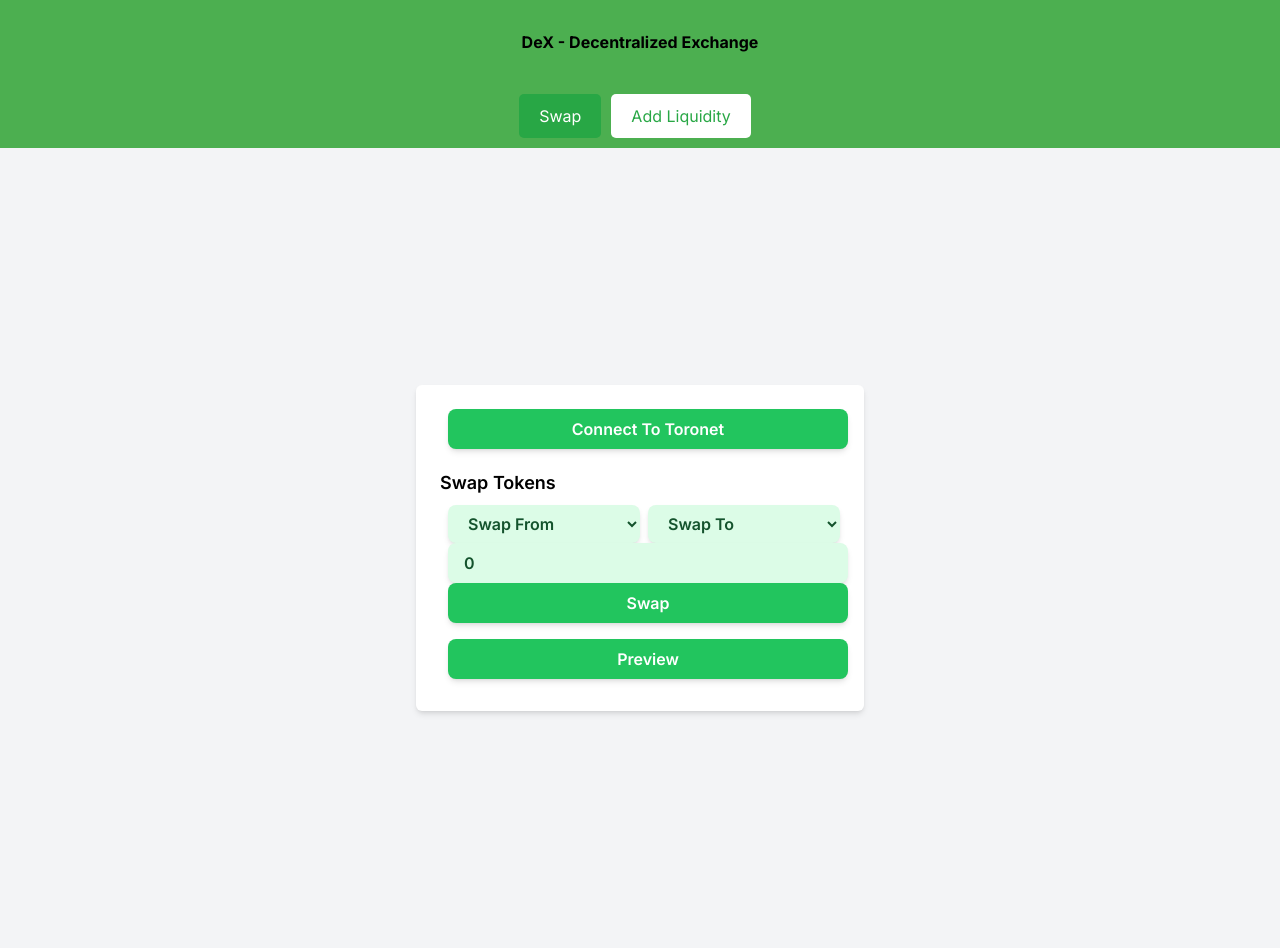
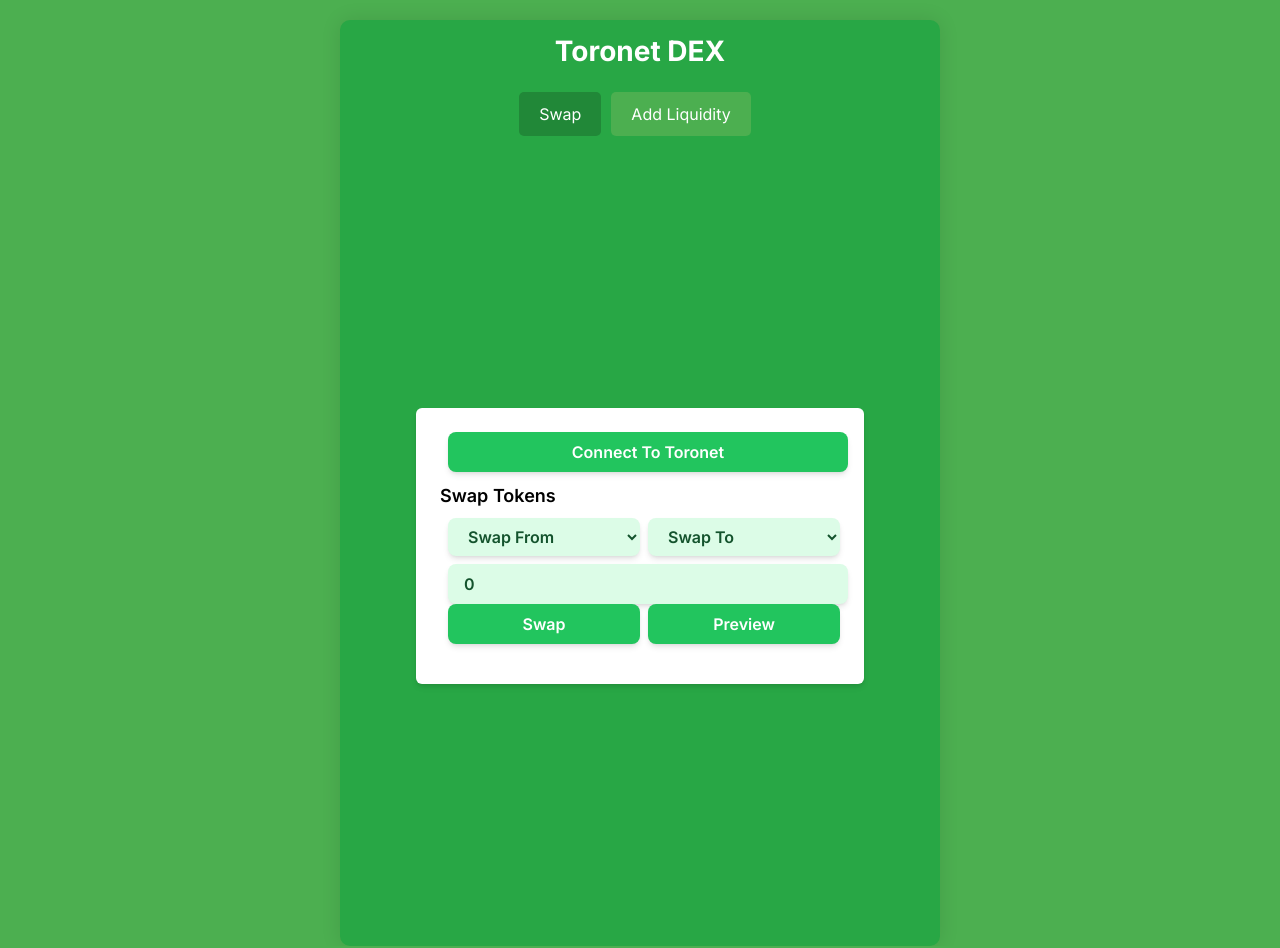
Before and after one commit to Toronet/DEX, a Next.js app: page / in a window 1280 px wide. Built offline with nearby package versions, Linux system fonts and the light colour scheme; no server answers.

Commit message:
Fixed error and success message handling for better user feedback

```diff
--- a/package.json
+++ b/package.json
@@ -10,6 +10,8 @@
     "tailwind:css": "tailwindcss build ./styles/index.css -o ./styles/tailwind.css"
   },
   "dependencies": {
+    "@material-ui/core": "^4.12.4",
+    "@material-ui/lab": "^4.0.0-alpha.61",
     "@types/node": "20.4.1",
     "@types/react": "18.2.14",
     "@types/react-dom": "18.2.6",
--- /dev/null
+++ b/src/app/Nav.css
@@ -0,0 +1,52 @@
+.container {
+    display: flex;
+    flex-direction: column;
+    align-items: center;
+    margin-top: 20px;
+    background-color: #28a745; /* Green background */
+    padding: 0; /* No padding */
+    border-radius: 10px; /* Rounded corners for the container */
+  }
+
+  .header {
+    font-weight: bold;
+    margin-top: 10px;
+    margin-bottom: 20px; /* Reduced margin for header */
+    font-size: 28px; /* Decreased font size for header */
+    color: #fff; /* White text color */
+  }
+
+  .buttonContainer {
+    display: flex;
+    justify-content: center;
+    margin-bottom: 10px;
+  }
+
+  .activeButton {
+    padding: 10px 20px;
+    background: #218838; /* Darker green for active button */
+    color: white;
+    text-decoration: none;
+    border-radius: 5px;
+    outline: none;
+    border: none;
+    cursor: pointer;
+    margin-right: 10px;
+  }
+
+  .inactiveButton {
+    padding: 10px 20px;
+    background: #4caf50; /* Lighter green for inactive button */
+    color: white;
+    text-decoration: none;
+    border-radius: 5px;
+    outline: none;
+    border: none;
+    cursor: pointer;
+    margin-right: 10px;
+  }
+
+  .pageContainer {
+    width: 100%;
+    padding: 0; /* No padding */
+  }
--- a/src/app/Nav.tsx
+++ b/src/app/Nav.tsx
@@ -3,6 +3,7 @@
 import React, { useState } from 'react';
 import AddLiquidity from './addLiquidity';
 import HomePage from './swapPage';
+import './Nav.css'; // Import CSS file for styling
 
 const Navigation = () => {
   const [showAddLiquidity, setShowAddLiquidity] = useState(false);
@@ -19,23 +20,23 @@ const Navigation = () => {
   };
 
   return (
-    <div style={styles.container}>
-      <h1 style={styles.header}>DeX - Decentralized Exchange</h1>
-      <div style={styles.buttonContainer}>
+    <div className="container">
+      <h1 className="header">Toronet DEX</h1>
+      <div className="buttonContainer">
         <button
           onClick={toggleSwap}
-          style={showSwap ? styles.activeButton : styles.inactiveButton}
+          className={showSwap ? 'activeButton' : 'inactiveButton'}
         >
           Swap
         </button>
         <button
           onClick={toggleAddLiquidity}
-          style={showAddLiquidity ? styles.activeButton : styles.inactiveButton}
+          className={showAddLiquidity ? 'activeButton' : 'inactiveButton'}
         >
           Add Liquidity
         </button>
       </div>
-      <div style={styles.pageContainer}>
+      <div className="pageContainer">
         {showSwap && <HomePage />}
         {showAddLiquidity && <AddLiquidity />}
       </div>
@@ -43,49 +44,4 @@ const Navigation = () => {
   );
 };
 
-const styles = {
-  container: {
-    display: 'flex',
-    flexDirection: 'column',
-    alignItems: 'center',
-    marginTop: '20px', // Adjust vertical spacing
-  },
-  header: {
-    fontWeight: 'bold', // Make header text bold
-    marginTop: '10px', // Adjust header margin top
-    marginBottom:'40px'
-  },
-  buttonContainer: {
-    display: 'flex',
-    justifyContent: 'center', // Center buttons horizontally
-    marginBottom: '5px', // Reduce space below button container
-  },
-  activeButton: {
-    padding: '10px 20px',
-    background: '#28a745',
-    color: 'white',
-    textDecoration: 'none',
-    borderRadius: '5px',
-    outline: 'none',
-    border: 'none',
-    cursor: 'pointer',
-    marginRight: '10px', // Space between buttons
-  },
-  inactiveButton: {
-    padding: '10px 20px',
-    background: 'white',
-    color: '#28a745',
-    textDecoration: 'none',
-    borderRadius: '5px',
-    outline: 'none',
-    border: 'none',
-    cursor: 'pointer',
-    marginRight: '10px', // Space between buttons
-  },
-  pageContainer: {
-    width: '100%', // Full width for content
-    marginTop: '5px', // Reduce space between buttons and content
-  },
-};
-
 export default Navigation;
--- a/src/app/addLiquidity.tsx
+++ b/src/app/addLiquidity.tsx
@@ -1,19 +1,22 @@
 "use client";
-import React, { useState ,useRef} from "react";
-import { tokenAddresses, tokenAPIName, DEX_ADDRESS, Toronet_Dex_Address, Toronet_URI,Toronet_Dex_ABI } from "./constants";
-
+import React, { useState, useRef } from "react";
+import { tokenAddresses, tokenAPIName, DEX_ADDRESS, Toronet_Dex_Address, Toronet_URI, Toronet_Dex_ABI } from "./constants";
 import { ethers } from "ethers";
+import { Snackbar, Slide, SnackbarContent, SlideProps } from "@material-ui/core";
 
 type TokenKeys = keyof typeof tokenAddresses;
 type APInames = keyof typeof tokenAPIName;
 
-const rpcURL = 'https://testnet.toronet.org/rpc/'
-  const provider = new ethers.providers.JsonRpcProvider(rpcURL)
+const rpcURL = 'https://testnet.toronet.org/rpc/';
+const provider = new ethers.providers.JsonRpcProvider(rpcURL);
 
 const erc20Abi = [
   "function balanceOf(address owner) view returns (uint256)"
 ];
 
+function SlideTransition(props: React.JSX.IntrinsicAttributes & SlideProps) {
+  return <Slide {...props} direction="left" />;
+}
 
 const AddLiquidity = () => {
   const [userAddress, setUserAddress] = useState("");
@@ -26,16 +29,14 @@ const AddLiquidity = () => {
   const [shortAddress, setShortAddress] = useState("");
   const [isConnected, setIsConnected] = useState(false);
   const connectButtonRef = useRef<HTMLButtonElement>(null);
-
-
-
-
-
-
+  const [errorMessage, setErrorMessage] = useState<string | null>(null);
+  const [successMessage, setSuccessMessage] = useState<string | null>(null);
+  const [openSnackbar, setOpenSnackbar] = useState(false);
+  const [snackbarMessage, setSnackbarMessage] = useState("");
 
   const connectToroWallet = async () => {
     const walletAddress = prompt("Enter Wallet Address:");
-  const  password = prompt("Enter Password:");
+    const password = prompt("Enter Password:");
     if (!walletAddress || !password) {
       alert("Please enter both Wallet Address and Password.");
       return;
@@ -60,7 +61,7 @@ const AddLiquidity = () => {
       }
 
       const data = await response.json();
-     console.log(data.result)
+      console.log(data.result);
 
       if (data.result) {
         // Save password and user address to localStorage
@@ -68,7 +69,7 @@ const AddLiquidity = () => {
         localStorage.setItem('toroWalletAddress', walletAddress);
 
         setUserAddress(walletAddress);
-       setPassword(password)
+        setPassword(password);
         setIsConnected(true);
         const shortAddr = `${walletAddress.substring(0, 6)}...${walletAddress.substring(walletAddress.length - 4)}`;
         setShortAddress(shortAddr);
@@ -85,32 +86,22 @@ const AddLiquidity = () => {
     }
   };
 
-
-
-
-
-
-
   function getApiUrl(apiName1: string) {
     return `https://testnet.toronet.org/api/currency/${apiName1}/cl`;
   }
 
-
-  async function isPairCreated(token1:string, token2:string,) {
+  async function isPairCreated(token1: string, token2: string) {
     let apiName1 = tokenAPIName[addLiquidityToken1 as APInames];
     let apiName2 = tokenAPIName[addLiquidityToken2 as APInames];
     const contract = new ethers.Contract(Toronet_Dex_Address, Toronet_Dex_ABI, provider);
     const isCreated = await contract.isPairCreated(token1, token2);
 
     return isCreated;
-
-
   }
-
 
   async function getBalance(address: string) {
     try {
-      let tokenAddress= tokenAddresses[addLiquidityToken1 as TokenKeys];
+      let tokenAddress = tokenAddresses[addLiquidityToken1 as TokenKeys];
 
       // Create a new contract instance with the ERC-20 token address and ABI
       const tokenContract = new ethers.Contract(tokenAddress, erc20Abi, provider);
@@ -121,7 +112,6 @@ const AddLiquidity = () => {
       // Convert the balance from Wei to Ether (assuming the token has 18 decimals)
       const balanceInEther = ethers.utils.formatUnits(balance, 18);
 
-
       return balanceInEther;
 
     } catch (error) {
@@ -129,7 +119,6 @@ const AddLiquidity = () => {
       throw error;
     }
   }
-
 
   async function addAllTokensToLiquidty() {
     let amount1 = addLiquidityAmount1 * 1e18;
@@ -140,9 +129,6 @@ const AddLiquidity = () => {
     let apiName2 = tokenAPIName[addLiquidityToken1 as APInames];
 
     try {
-
-
-
       let argument_addLiquidity = `${token1}|${token2}|${amount1}|${amount2}`;
       const response = await fetch('https://testnet.toronet.org/api/keystore/', {
         method: 'POST',
@@ -167,9 +153,12 @@ const AddLiquidity = () => {
         if (data.status === true) {
           console.log("Function call successful");
           setTxnStatus('Success');
+          setSnackbarMessage('Transaction successful!');
+          setOpenSnackbar(true);
         } else {
           console.error("Function call failed");
-          alert(`Failed to add ${apiName2} and ${apiName1} to the liquidity pool`);
+          setSnackbarMessage(`Failed to add ${apiName2} and ${apiName1} to the liquidity pool`);
+          setOpenSnackbar(true);
         }
       } else {
         if (response.status === 204 || response.status === 200) {
@@ -179,6 +168,8 @@ const AddLiquidity = () => {
       }
     } catch (error) {
       console.error('Error:', error);
+      setSnackbarMessage(`Failed to add ${apiName2} and ${apiName1} to the liquidity pool`);
+      setOpenSnackbar(true);
       return;
     }
   }
@@ -212,7 +203,8 @@ const AddLiquidity = () => {
           addAllTokensToLiquidty();
         } else {
           console.error("Function call failed");
-          alert(`Failed to add ${apiName1} and ${tokenAddresses[addLiquidityToken2 as TokenKeys]} to the liquidity pool`);
+          setSnackbarMessage(`Failed to add ${apiName1} and ${tokenAddresses[addLiquidityToken2 as TokenKeys]} to the liquidity pool`);
+          setOpenSnackbar(true);
         }
       } else {
         if (response.status === 204 || response.status === 200) {
@@ -222,31 +214,24 @@ const AddLiquidity = () => {
       }
     } catch (error) {
       console.error('Error:', error);
+      setSnackbarMessage(`Failed to add ${apiName1} and ${tokenAddresses[addLiquidityToken2 as TokenKeys]} to the liquidity pool`);
+      setOpenSnackbar(true);
       return;
     }
   }
 
-
-
-
-
-
-  const addLiquidity = async () => {  // check if pair as been created
+  const addLiquidity = async () => {
+    // check if pair has been created
     let amount1 = addLiquidityAmount1 * 1e18;
     let apiName1 = tokenAPIName[addLiquidityToken1 as APInames];
     let apiName2 = tokenAPIName[addLiquidityToken2 as APInames];
     let token1 = tokenAddresses[addLiquidityToken1 as TokenKeys];
     let token2 = tokenAddresses[addLiquidityToken2 as TokenKeys];
 
-    const iscreated =await isPairCreated(token1,token2);
+    const iscreated = await isPairCreated(token1, token2);
 
-
-    if ( iscreated && (await getBalance(userAddress)).toString() >=   (addLiquidityAmount1).toString() && (await getBalance(userAddress)).toString() >=   (addLiquidityAmount2).toString() )
-
-      {
+    if (iscreated && (await getBalance(userAddress)).toString() >= (addLiquidityAmount1).toString() && (await getBalance(userAddress)).toString() >= (addLiquidityAmount2).toString()) {
       try {
-
-
         const response = await fetch(getApiUrl(apiName1), {
           method: 'POST',
           headers: {
@@ -271,7 +256,8 @@ const AddLiquidity = () => {
             addSecondToToLiquidity();
           } else {
             console.error("Function call failed");
-          alert(`Failed to add ${apiName1} to the liquidity pool`);
+            setSnackbarMessage(`Failed to add ${apiName1} to the liquidity pool`);
+            setOpenSnackbar(true);
           }
         } else {
           if (response.status === 204 || response.status === 200) {
@@ -279,27 +265,29 @@ const AddLiquidity = () => {
           }
           throw new Error(`HTTP error! Status: ${response.status}`);
         }
-   // }
       } catch (error) {
         console.error('Error:', error);
+        setSnackbarMessage(`Error while Adding Liquidity}`);
+        setOpenSnackbar(true);
         return;
       }
-
-  } else{
-    if(!iscreated){
-      alert(" Insufficient Funds")
-    }
-    else{
-      alert(" Pair Is Not Available")
+    } else {
+      if (!iscreated) {
+        setSnackbarMessage("Pair is not available");
+        setOpenSnackbar(true);
+      } else {
+        setSnackbarMessage("Insufficient funds");
+        setOpenSnackbar(true);
       }
     }
   }
 
+  const handleCloseSnackbar = () => {
+    setOpenSnackbar(false);
+  };
+
   return (
-
-
     <div className="max-w-md mx-auto bg-white p-6 rounded-lg shadow-md">
-
       <div style={{ marginBottom: '20px' }}>
         <button
           onClick={connectToroWallet}
@@ -362,8 +350,7 @@ const AddLiquidity = () => {
           type="number"
           value={addLiquidityAmount2}
           onChange={(e) => setAddLiquidityAmount2(parseInt(e.target.value))}
-          className="w-full py-2 px-3 bg-gray-100 border border-gray-300 rounded-md focus:
-outline-none focus:ring-2 focus:ring-green-400 focus:border-transparent"
+          className="w-full py-2 px-3 bg-gray-100 border border-gray-300 rounded-md focus:outline-none focus:ring-2 focus:ring-green-400 focus:border-transparent"
           placeholder="Enter Amount 2"
         />
       </div>
@@ -373,11 +360,20 @@ outline-none focus:ring-2 focus:ring-green-400 focus:border-transparent"
       >
         Add Liquidity
       </button>
-      {txnStatus && (
-        <p className="mt-4 text-sm text-center text-gray-700">
-          Transaction Status: {txnStatus}
-        </p>
-      )}
+
+      <Snackbar
+        open={openSnackbar}
+        onClose={handleCloseSnackbar}
+        TransitionComponent={SlideTransition}
+        autoHideDuration={6000}
+      >
+        <SnackbarContent
+          message={snackbarMessage}
+          style={{
+            backgroundColor: txnStatus === 'Success' ? 'green' : 'red',
+          }}
+        />
+      </Snackbar>
     </div>
   );
 };
--- a/src/app/swapPage.tsx
+++ b/src/app/swapPage.tsx
@@ -7,11 +7,15 @@ import React, { useState, useEffect, useRef } from "react";
 import { Toronet_Dex_Address, Toronet_Dex_ABI , Toronet_URI,tokenAddresses, tokenAPIName, DEX_ADDRESS,DEX_PASSWORD} from "./constants";
 
 import { ethers } from "ethers";
+import { Snackbar, Slide, SnackbarContent, SlideProps } from "@material-ui/core";
 
 type TokenKeys = keyof typeof tokenAddresses;
 type  APInames = keyof typeof tokenAPIName;
 
 
+function SlideTransition(props: React.JSX.IntrinsicAttributes & SlideProps) {
+  return <Slide {...props} direction="left" />;
+}
 
 export default function HomePage() {
 
@@ -40,6 +44,8 @@ const [txnStatus, setTxnStatus] = useState<string | null>(null);
   const [swapFromToken, setSwapFromToken] = useState<string>(""); // Initialize with empty string
   const [swapToToken, setSwapToToken] = useState<string>(""); // Initialize with empty string
   const [selectedWallet, setSelectedWallet] = useState<string | null>(null); // Track selected wallet
+  const [openSnackbar, setOpenSnackbar] = useState(false);
+  const [snackbarMessage, setSnackbarMessage] = useState("");
 
 
   useEffect(() => {
@@ -69,7 +75,9 @@ const connectToroWallet = async () => {
    const walletAddress = prompt("Enter Wallet Address:");
  const  password = prompt("Enter Password:");
   if (!walletAddress || !password) {
-    alert("Please enter both Wallet Address and Password.");
+
+    setSnackbarMessage(`Please enter both Wallet Address and Password.`);
+    setOpenSnackbar(true);
     return;
   }
   const messageToSign = "Signature";
@@ -107,13 +115,19 @@ const connectToroWallet = async () => {
       if (connectButtonRef.current) {
         connectButtonRef.current.innerHTML = `Connected: ${shortAddr}`;
       }
-      alert("Connected successfully!");
+
+      setSnackbarMessage(`Connected successfully!`);
+      setTxnStatus('Success');
+      setOpenSnackbar(true);
     } else {
-      alert("Connection failed. Please check your Wallet Address and Password.");
+
+    setSnackbarMessage(`Connection failed. Please check your Wallet Address and Password..`);
+    setOpenSnackbar(true);
     }
   } catch (error) {
     console.error('Error connecting to Toro Wallet:', error);
-    alert("Toronet Address Or Password is Incorrect. Please try again later.");
+    setSnackbarMessage(`Connection failed. Please check your Wallet Address and Password..`);
+    setOpenSnackbar(true);
   }
 };
 
@@ -130,6 +144,7 @@ function getApiUrl( apiName1: string) {
 let token1 = tokenAddresses[swapFromToken as TokenKeys];
 let token2 = tokenAddresses[swapToToken as TokenKeys];
 let apiName1 =  tokenAPIName[swapToToken as APInames];
+let apiName2 =  tokenAPIName[swapFromToken as APInames];
 // now let's get the DEx amount
 const amountPreview = await contract.getAmountOut(token1,token2,amount)
 console.log(amountPreview.toString())
@@ -182,11 +197,14 @@ try{
 
       if (data.result === true) {
           console.log("Function call successful");
-           setTxnStatus('Success');
+
            updateSwapTokenInContract()
       } else {
           console.error("Function call failed");
-          alert (`Failed To swap ${token1} with ${token2} `)
+
+
+          setSnackbarMessage(`Failed To swap ${apiName1}    with   ${apiName2}`);
+      setOpenSnackbar(true);
 
 
       }
@@ -235,6 +253,7 @@ let amount = ((swapAmount+ 0.05 * swapAmount)); // 5% fee
 let token1 = tokenAddresses[swapFromToken as TokenKeys];
 let token2 = tokenAddresses[swapToToken as TokenKeys];
 let apiName1 =  tokenAPIName[swapFromToken as APInames];
+let apiName2= tokenAPIName[swapToToken as APInames];
 
 
 try{
@@ -286,12 +305,14 @@ try{
 
       if (data.result === true) {
           console.log("Function call successful");
-           setTxnStatus('Success');
+
            updateSwapTokenInContract();
 
       } else {
           console.error("Function call failed");
-          alert (`Failed To swap ${token1} with ${token2} `)
+
+          setSnackbarMessage(`Failed To swap ${apiName1}    with   ${apiName2}`);
+          setOpenSnackbar(true);
 
 
       }
@@ -311,6 +332,7 @@ try{
     let token1 = tokenAddresses[swapFromToken as TokenKeys];
     let token2 = tokenAddresses[swapToToken as TokenKeys];
     let apiName1 =  tokenAPIName[swapFromToken as APInames];
+    let apiName2 = tokenAPIName[swapToToken as APInames];
 
 
     {
@@ -366,11 +388,16 @@ try{
   .then(data => {
       // Check the response data for success
       if (data.status === true) {
-        setTxnStatus('Success');
+
           console.log("Function call successful");
+          setSnackbarMessage(`Successfully  Swap ${apiName1}    with   ${apiName2}`);
+          setTxnStatus('Success')
+          setOpenSnackbar(true);
 
       } else {
           console.error("Function call failed");
+          setSnackbarMessage(`Failed To swap ${apiName1}    with   ${apiName2}`);
+          setOpenSnackbar(true);
 
 
       }
@@ -382,9 +409,13 @@ try{
   });
 
   }
-  setTxnStatus('Success');
+
 
 }
+
+const handleCloseSnackbar = () => {
+  setOpenSnackbar(false);
+};
 
 
 const previewAmount = async () => {
@@ -423,11 +454,10 @@ const previewAmount = async () => {
 
 
   return (
-    <div className="min-h-screen flex items-center justify-center bg-gray-100 dark:bg-gray-800 dark:text-white">
+
+    <div className="min-h-screen flex items-center justify-center bg-gray-10 dark:bg-gray-30 dark:text-white">
       <div className="p-6 shadow-md bg-white dark:bg-gray-700 rounded-md w-full max-w-md">
-
-
-      <div style={{ marginBottom: '20px' }}>
+        <div style={{ marginBottom: '10px' }}>
           <button
             onClick={connectToroWallet}
             className="w-full py-2 px-4 bg-green-500 hover:bg-green-600 text-white font-semibold rounded-lg shadow-md focus:outline-none focus:ring-2 focus:ring-green-400 focus:ring-opacity-75 ml-2"
@@ -436,11 +466,9 @@ const previewAmount = async () => {
           </button>
         </div>
 
-
-
         <div className="mb-4">
           <h2 className="text-lg font-semibold mb-2">Swap Tokens</h2>
-          <div className="flex justify-between">
+          <div className="flex justify-between mb-2">
             <select
               value={swapFromToken}
               onChange={(e) => setSwapFromToken(e.target.value)}
@@ -477,6 +505,7 @@ const previewAmount = async () => {
               <option value="ASPR">ASPR</option>
             </select>
           </div>
+
           <input
             type="number"
             value={swapAmount}
@@ -484,13 +513,14 @@ const previewAmount = async () => {
             className="w-full py-2 px-4 bg-green-100 hover:bg-green-200 text-green-900 font-semibold rounded-lg shadow-md focus:outline-none focus:ring-2 focus:ring-green-400 focus:ring-opacity-75 ml-2"
             placeholder="Enter Amount to Swap"
           />
+
+          <div className="flex justify-between">
             <button
               onClick={swapToken}
               className="w-full py-2 px-4 bg-green-500 hover:bg-green-600 text-white font-semibold rounded-lg shadow-md focus:outline-none focus:ring-2 focus:ring-green-400 focus:ring-opacity-75 ml-2"
             >
               Swap
             </button>
-        </div>
 
             <button
               onClick={previewAmount}
@@ -498,17 +528,26 @@ const previewAmount = async () => {
             >
               Preview
             </button>
-          <p className="text-center mt-2"> {estimatedTokenShares}</p>
+          </div>
 
+          <p className="text-center mt-2">{estimatedTokenShares}</p>
+        </div>
 
-          {/* Success and Error Messages */}
-          <div ref={successMessageRef} className="fixed top-0 left-0 w-full bg-green-500 text-white p-4 rounded-md text-center mb-4" style={{ display: 'none' }}>
-        Transaction Successful 🎉🎊!
-        </div>
-        <div ref={errorMessageRef} className="fixed top-0 left-0 w-full bg-red-500 text-white p-4 rounded-md text-center mb-4" style={{ display: 'none' }}>
-          Transacttion Reverted ❌🟥.
-        </div>
+        <Snackbar
+          open={openSnackbar}
+          onClose={handleCloseSnackbar}
+          TransitionComponent={SlideTransition}
+          autoHideDuration={6000}
+        >
+          <SnackbarContent
+            message={snackbarMessage}
+            style={{
+              backgroundColor: txnStatus === 'Success' ? 'green' : 'red',
+            }}
+          />
+        </Snackbar>
       </div>
     </div>
   );
+
   }
```
Also changed, not shown: 1 other file (tests, documents, lock files or other folders). Lines whose indentation alone changed are shown as unchanged.
